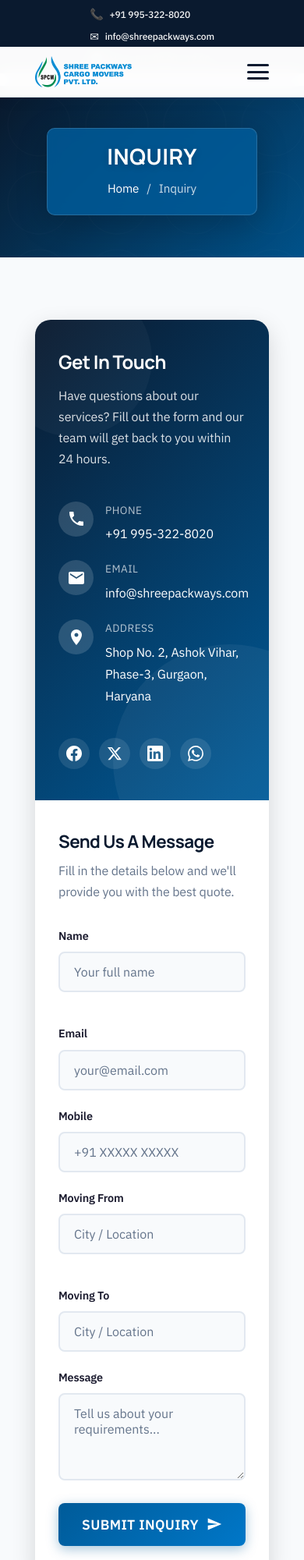
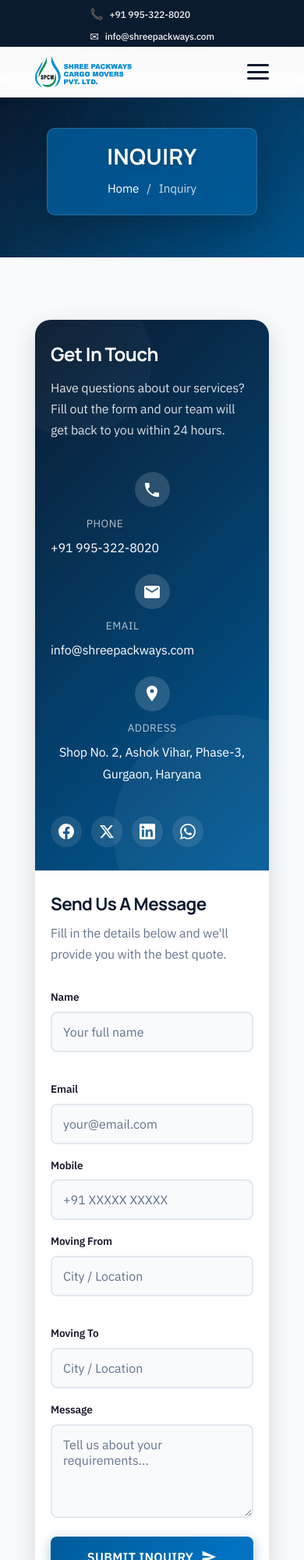
Before and after one commit to atharv-ghorpade/shreepackways, a plain HTML site: page cargo-website/inquiry.html in a window 390 px wide. Shown: the top 2000 px of the page at 78% size. Drawn offline with Linux system fonts and the light colour scheme.

Commit message:
Improve form styling for mobile: larger touch targets, 16px font to prevent iOS zoom, better spacing and padding

```diff
--- a/cargo-website/assets/css/pages.css
+++ b/cargo-website/assets/css/pages.css
@@ -1723,6 +1723,23 @@
         grid-template-columns: 1fr;
     }
 
+    /* Form inputs - Mobile Optimized */
+    .form-group input,
+    .form-group select,
+    .form-group textarea {
+        padding: 14px 16px;
+        font-size: 16px; /* Prevents zoom on iOS */
+        border-radius: 8px;
+    }
+
+    .form-group {
+        margin-bottom: 16px;
+    }
+
+    .contact-form {
+        padding: 25px 20px;
+    }
+
     .stats-grid {
         grid-template-columns: 1fr 1fr;
         gap: 30px;
@@ -2517,11 +2534,50 @@
     }
 }
 
+@media (max-width: 768px) {
+    .inquiry-info-panel {
+        padding: 35px 25px;
+    }
+
+    .inquiry-form-panel {
+        padding: 35px 25px;
+    }
+
+    .inquiry-form-enhanced input,
+    .inquiry-form-enhanced textarea {
+        padding: 14px 16px;
+        font-size: 16px; /* Prevents zoom on iOS */
+    }
+
+    .btn-submit-enhanced {
+        padding: 16px 24px;
+        font-size: 16px;
+    }
+
+    .contact-item {
+        flex-direction: column;
+        text-align: center;
+        gap: 10px;
+    }
+
+    .contact-icon {
+        margin: 0 auto;
+    }
+}
+
 @media (max-width: 576px) {
     .inquiry-form-enhanced .form-row-2col {
         grid-template-columns: 1fr;
     }
 
+    .inquiry-info-panel {
+        padding: 30px 20px;
+    }
+
+    .inquiry-form-panel {
+        padding: 30px 20px;
+    }
+
     .inquiry-info-panel h2 {
         font-size: 1.5rem;
     }
@@ -2533,4 +2589,30 @@
     .contact-details {
         gap: 20px;
     }
-}
+
+    .inquiry-form-enhanced input,
+    .inquiry-form-enhanced textarea {
+        padding: 14px 14px;
+        font-size: 16px;
+        border-radius: 8px;
+    }
+
+    .inquiry-form-enhanced textarea {
+        min-height: 120px;
+    }
+
+    .btn-submit-enhanced {
+        padding: 16px 20px;
+        font-size: 16px;
+        border-radius: 8px;
+    }
+
+    .inquiry-form-enhanced label {
+        font-size: 0.85rem;
+        margin-bottom: 6px;
+    }
+
+    .inquiry-form-enhanced .form-group {
+        margin-bottom: 16px;
+    }
+}
--- a/cargo-website/assets/css/style.css
+++ b/cargo-website/assets/css/style.css
@@ -1352,6 +1352,19 @@ img {
         padding: 30px 20px;
     }
 
+    /* Form Styles for Tablet/Mobile */
+    .form-row {
+        flex-direction: column;
+        gap: 0;
+    }
+
+    .quote-form input,
+    .quote-form textarea {
+        font-size: 16px;
+        padding: 14px 16px;
+        margin-bottom: 14px;
+    }
+
     /* Footer */
     .footer-locations {
         grid-template-columns: 1fr 1fr;
@@ -1437,20 +1450,45 @@ img {
         font-size: 20px;
     }
 
-    /* Form Elements */
+    /* Form Elements - Mobile Optimized */
+    .form-row {
+        flex-direction: column;
+        gap: 0;
+    }
+
+    .quote-form input,
+    .quote-form textarea {
+        padding: 14px 16px;
+        font-size: 16px; /* Prevents zoom on iOS */
+        border-radius: 8px;
+        margin-bottom: 12px;
+    }
+
+    .quote-form textarea {
+        min-height: 100px;
+    }
+
     .form-group input,
     .form-group select,
     .form-group textarea {
-        padding: 12px 14px;
+        padding: 14px 16px;
+        font-size: 16px; /* Prevents zoom on iOS */
+        border-radius: 8px;
+    }
+
+    .form-btn {
+        padding: 16px 24px;
+        font-size: 16px;
+        font-weight: 600;
+    }
+
+    .btn {
+        padding: 14px 24px;
         font-size: 15px;
     }
 
-    .btn {
-        padding: 12px 24px;
-    }
-
     .btn-small {
-        padding: 8px 18px;
+        padding: 10px 20px;
     }
 
     /* Section spacing */
```
